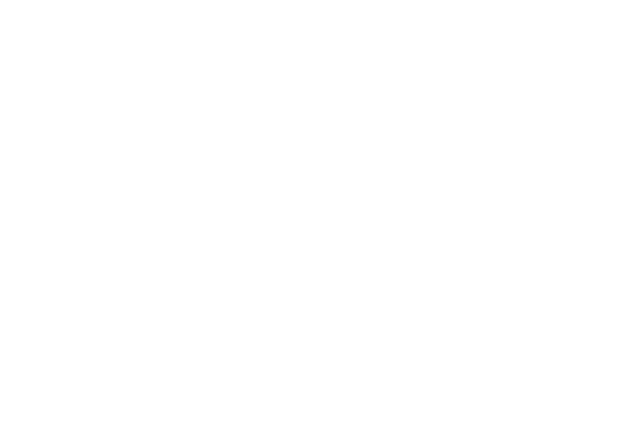
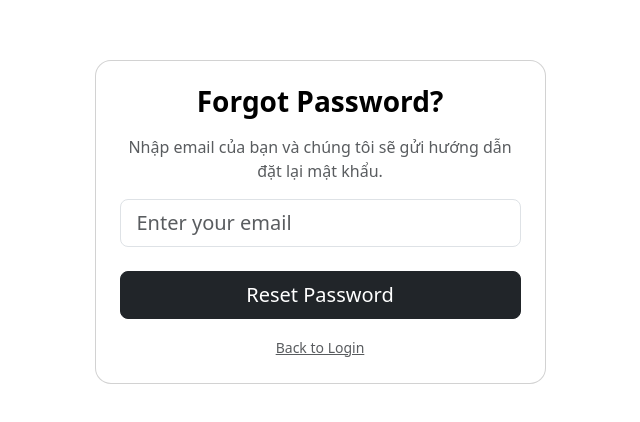
Before and after one commit to chienlag1/Restaurant-dotnet-FE, a React (Create React App) app: page /forgot-password in a window 1280 px wide. Before the commit this address had no page. Shown: the part 178-600 px from the top of the page, without its empty margins (320-960 px from the left). Built offline with nearby package versions, Linux system fonts and the light colour scheme.

Commit message:
add forgot, reset password page

```diff
--- /dev/null
+++ b/src/pages/forgotPasswordPage.js
@@ -0,0 +1,69 @@
+import React, { useState } from "react";
+import { useAuth } from "../context/AuthContext";
+
+const ForgotPasswordPage = () => {
+    const { resetPassword } = useAuth(); // Hàm đặt lại mật khẩu từ context
+    const [email, setEmail] = useState("");
+    const [message, setMessage] = useState("");
+
+    const handleForgotPassword = async (e) => {
+        e.preventDefault();
+        setMessage(""); // Xóa thông báo cũ
+
+        try {
+            await resetPassword(email);
+            setMessage("✅ Hướng dẫn đặt lại mật khẩu đã được gửi đến email của bạn.");
+        } catch (error) {
+            setMessage("❌ Lỗi: " + (error.message || "Không thể gửi yêu cầu."));
+        }
+    };
+
+    return (
+        <section style={{ backgroundColor: "white" }} className="vh-100">
+            <div className="container py-5 h-100">
+                <div className="row d-flex justify-content-center align-items-center h-100">
+                    <div className="col col-xl-5">
+                        <div className="card" style={{ borderRadius: "1rem" }}>
+                            <div className="card-body p-4 text-black">
+                                <h3 className="fw-bold mb-3 text-center">Forgot Password?</h3>
+                                <p className="text-muted text-center">
+                                    Nhập email của bạn và chúng tôi sẽ gửi hướng dẫn đặt lại mật khẩu.
+                                </p>
+
+                                {message && <div className="alert alert-info">{message}</div>}
+
+                                <form onSubmit={handleForgotPassword}>
+                                    <div className="form-outline mb-4">
+                                        <input
+                                            type="email"
+                                            className="form-control form-control-lg"
+                                            placeholder="Enter your email"
+                                            value={email}
+                                            onChange={(e) => setEmail(e.target.value)}
+                                            required
+                                        />
+                                    </div>
+
+                                    <button
+                                        className="btn btn-dark btn-lg btn-block w-100"
+                                        type="submit"
+                                    >
+                                        Reset Password
+                                    </button>
+                                </form>
+
+                                <div className="text-center mt-3">
+                                    <a href="/login" className="small text-muted">
+                                        Back to Login
+                                    </a>
+                                </div>
+                            </div>
+                        </div>
+                    </div>
+                </div>
+            </div>
+        </section>
+    );
+};
+
+export default ForgotPasswordPage;
--- a/src/pages/loginPage.js
+++ b/src/pages/loginPage.js
@@ -93,7 +93,7 @@ const LoginPage = () => {
                           </button>
                         </div>
 
-                        <a className="small text-muted" href="#!">
+                        <a className="small text-muted" href="/forgot-password">
                           Forgot password?
                         </a>
                         <p
--- /dev/null
+++ b/src/pages/resetPasswordPage.js
@@ -0,0 +1,90 @@
+import React, { useState } from "react";
+import { useAuth } from "../context/AuthContext";
+import { useNavigate, useSearchParams } from "react-router-dom";
+
+const ResetPasswordPage = () => {
+    const { confirmPasswordReset } = useAuth(); // Hàm xác nhận đặt lại mật khẩu
+    const [searchParams] = useSearchParams();
+    const navigate = useNavigate();
+
+    const [newPassword, setNewPassword] = useState("");
+    const [confirmNewPassword, setConfirmNewPassword] = useState("");
+    const [message, setMessage] = useState("");
+
+    const handleResetPassword = async (e) => {
+        e.preventDefault();
+        setMessage("");
+
+        if (newPassword !== confirmNewPassword) {
+            setMessage("❌ Mật khẩu nhập lại không khớp!");
+            return;
+        }
+
+        const resetToken = searchParams.get("token"); // Lấy token từ URL
+        if (!resetToken) {
+            setMessage("❌ Liên kết đặt lại mật khẩu không hợp lệ.");
+            return;
+        }
+
+        try {
+            await confirmPasswordReset(resetToken, newPassword);
+            setMessage("✅ Đặt lại mật khẩu thành công! Đang chuyển hướng...");
+            setTimeout(() => navigate("/login"), 3000);
+        } catch (error) {
+            setMessage("❌ Lỗi: " + (error.message || "Không thể đặt lại mật khẩu."));
+        }
+    };
+
+    return (
+        <section style={{ backgroundColor: "white" }} className="vh-100">
+            <div className="container py-5 h-100">
+                <div className="row d-flex justify-content-center align-items-center h-100">
+                    <div className="col col-xl-5">
+                        <div className="card" style={{ borderRadius: "1rem" }}>
+                            <div className="card-body p-4 text-black">
+                                <h3 className="fw-bold mb-3 text-center">Reset Password</h3>
+                                {message && <div className="alert alert-info">{message}</div>}
+
+                                <form onSubmit={handleResetPassword}>
+                                    <div className="form-outline mb-4">
+                                        <input
+                                            type="password"
+                                            className="form-control form-control-lg"
+                                            placeholder="New Password"
+                                            value={newPassword}
+                                            onChange={(e) => setNewPassword(e.target.value)}
+                                            required
+                                        />
+                                    </div>
+
+                                    <div className="form-outline mb-4">
+                                        <input
+                                            type="password"
+                                            className="form-control form-control-lg"
+                                            placeholder="Confirm New Password"
+                                            value={confirmNewPassword}
+                                            onChange={(e) => setConfirmNewPassword(e.target.value)}
+                                            required
+                                        />
+                                    </div>
+
+                                    <button className="btn btn-dark btn-lg btn-block w-100" type="submit">
+                                        Change Password
+                                    </button>
+                                </form>
+
+                                <div className="text-center mt-3">
+                                    <a href="/login" className="small text-muted">
+                                        Back to Login
+                                    </a>
+                                </div>
+                            </div>
+                        </div>
+                    </div>
+                </div>
+            </div>
+        </section>
+    );
+};
+
+export default ResetPasswordPage;
```
Also changed, not shown: src/routes/index.js (+13 -1 lines).
